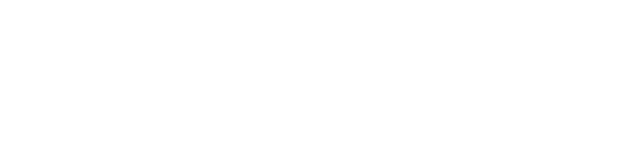
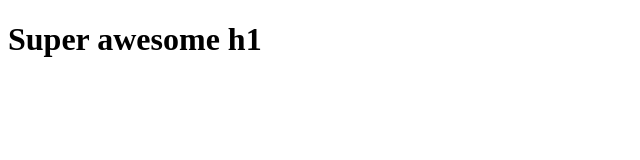
Before and after one commit to LukeSchlangen/phi-git-playground, a plain HTML site: page index.html in a window 1280 px wide. Shown: the whole page, without its empty margins (0-640 px from the left). Drawn offline with Linux system fonts and the light colour scheme.

Commit message:
Adding an h1

```diff
--- a/index.html
+++ b/index.html
@@ -5,6 +5,6 @@
     <title>Basic HTML for git example</title>
   </head>
   <body>
-
+    <h1>Super awesome h1</h1>
   </body>
 </html>
```
